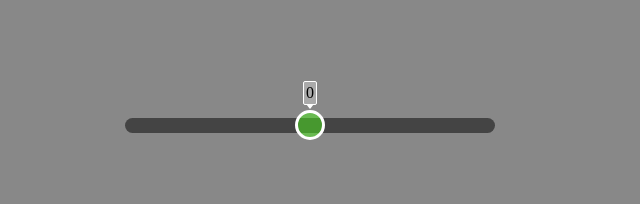
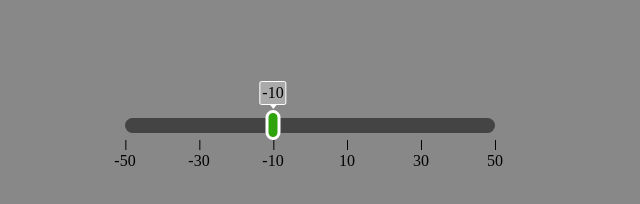
Before and after one commit to riskoviv/slider, a website built with webpack: page src/demo/demo-page.html in a window 1280 px wide. Shown: the top 204 px of the page, without its empty margins (0-640 px from the left). Built offline with nearby package versions, Linux system fonts and the light colour scheme.

Commit message:
add SliderScale; impl. displ. values & set by click

```diff
--- a/src/SliderPresenter.ts
+++ b/src/SliderPresenter.ts
@@ -34,6 +34,8 @@ class SliderPresenter {
 
     this.view.subViews.sliderHandle1.on('handle1ValueChange', this.handle1ValueChange);
 
+    this.view.sliderScale.on('scaleValueSelect', this.scaleValueSelect);
+
     this.view.render(value1, minValue, maxValue);
   }
 
@@ -49,6 +51,10 @@ class SliderPresenter {
   private value1Changed = (value1: number) => {
     this.view.subViews.sliderTip1.setValue(value1);
   }
+
+  private scaleValueSelect = (value1Idx: number) => {
+    this.view.subViews.sliderHandle1.setPositionAndCurrentValue(value1Idx);
+  }
 }
 
 export default SliderPresenter;
--- a/src/SliderView.ts
+++ b/src/SliderView.ts
@@ -1,6 +1,7 @@
 import EventEmitter from './EventEmitter';
 import SliderBaseView from './subviews/SliderBaseView';
 import SliderHandleView from './subviews/SliderHandleView';
+import SliderScaleView from './subviews/SliderScaleView';
 import SliderTipView from './subviews/SliderTipView';
 
 class SliderView extends EventEmitter {
@@ -12,6 +13,8 @@ class SliderView extends EventEmitter {
     [subViewName: string]: ISliderSubView;
   }
 
+  sliderScale: ISliderSubView;
+
   constructor(private pluginRootElem: JQuery<HTMLElement>, private bounds: HandleBounds) {
     super();
 
@@ -19,6 +22,7 @@ class SliderView extends EventEmitter {
     this.insertSliderToPluginRootElem();
     this.createSubViews();
     this.insertSubViewsIntoContainer();
+    this.$elem.append(this.sliderScale.$elem);
   }
 
   createSubViews() {
@@ -27,6 +31,10 @@ class SliderView extends EventEmitter {
       sliderHandle1: new SliderHandleView(this.controlContainer.get()[0], this.bounds),
       sliderTip1: new SliderTipView(),
     };
+    this.sliderScale = new SliderScaleView(
+      this.subViews.sliderHandle1.allowedValues,
+      this.bounds,
+    );
   }
 
   insertSubViewsIntoContainer = () => {
--- a/src/slider-plugin.ts
+++ b/src/slider-plugin.ts
@@ -19,9 +19,9 @@ $.fn.sliderPlugin = Object.assign<ISliderPluginFunction, ISliderPluginGlobalOpti
   },
   {
     options: {
-      stepSize: 10,
-      minValue: -100,
-      maxValue: 100,
+      stepSize: 20,
+      minValue: -50,
+      maxValue: 50,
       value1: 0,
       value2: 6,
       isVertical: false,
--- a/src/styles/styles.scss
+++ b/src/styles/styles.scss
@@ -27,14 +27,15 @@
 
   &__handle {
     position: absolute;
-    width: var(--slider-height);
+    width: calc(var(--slider-height) / 2);
     height: var(--slider-height);
-    background-color: rgba(74, 235, 25, 0.5);
-    border-radius: 50%;
+    background-color: rgb(47, 163, 12);
+    border-radius: var(--slider-height);
     border: calc(var(--slider-height) / 10) solid white;
     top: 0;
     left: 0%;
     transform: translateX(-50%);
+    cursor: pointer;
   }
 
   &__tip {
@@ -62,4 +63,28 @@
       border-bottom-width: 0px;
     }
   }
+
+  &__scale {
+    height: 30px;
+    margin: var(--slider-margin);
+    position: relative;
+
+    &-value {
+      position: absolute;
+      bottom: 0;
+      transform: translateX(-50%);
+      cursor: pointer;
+
+      &::before {
+        display: block;
+        position: absolute;
+        bottom: 110%;
+        left: 50%;
+        content: '';
+        background-color: black;
+        width: 1px;
+        height: 10px;
+      }
+    }
+  }
 }
--- a/src/subviews/SliderHandleView.ts
+++ b/src/subviews/SliderHandleView.ts
@@ -3,7 +3,7 @@ import EventEmitter from '../EventEmitter';
 class SliderHandleView extends EventEmitter implements ISliderHandleView {
   $elem = $('<div class="slider__handle"></div>');
 
-  private allowedValues: number[];
+  allowedValues: number[];
 
   private newLeft: number;
 
@@ -46,7 +46,7 @@ class SliderHandleView extends EventEmitter implements ISliderHandleView {
 
   private isCursorMovedEnough(left: number): boolean {
     const isCursorMovedHalfStep = (left > (this.currentValue + this.halfStep))
-    || (left < (this.currentValue - this.halfStep));
+      || (left < (this.currentValue - this.halfStep));
     const isCursorOnAllowedValue = this.allowedValues.includes(left);
 
     if (isCursorMovedHalfStep || isCursorOnAllowedValue) {
--- /dev/null
+++ b/src/subviews/SliderScaleView.ts
@@ -0,0 +1,27 @@
+import EventEmitter from '../EventEmitter';
+
+class SliderScaleView extends EventEmitter implements ISliderSubView {
+  $elem = $('<div class="slider__scale"></div>');
+
+  constructor(public allowedValues: number[], private bounds: HandleBounds) {
+    super();
+
+    this.allowedValues.forEach((value, index) => {
+      this.$elem.append($(`
+        <span class="slider__scale-value" data-index="${index}" style="left: ${value}%">
+          ${this.bounds.minValue + this.bounds.stepSize * index}
+        </span>
+      `));
+    });
+
+    this.$elem.on('click', this.scaleValueClick);
+  }
+
+  scaleValueClick = (e: JQuery.ClickEvent) => {
+    if (e.target.classList.contains('slider__scale-value')) {
+      this.emit('scaleValueSelect', this.allowedValues[e.target.dataset.index]);
+    }
+  }
+}
+
+export default SliderScaleView;
```
Also changed, not shown: src/slider-plugin-interface.d.ts (+7 -2 lines), .eslintrc.js.
